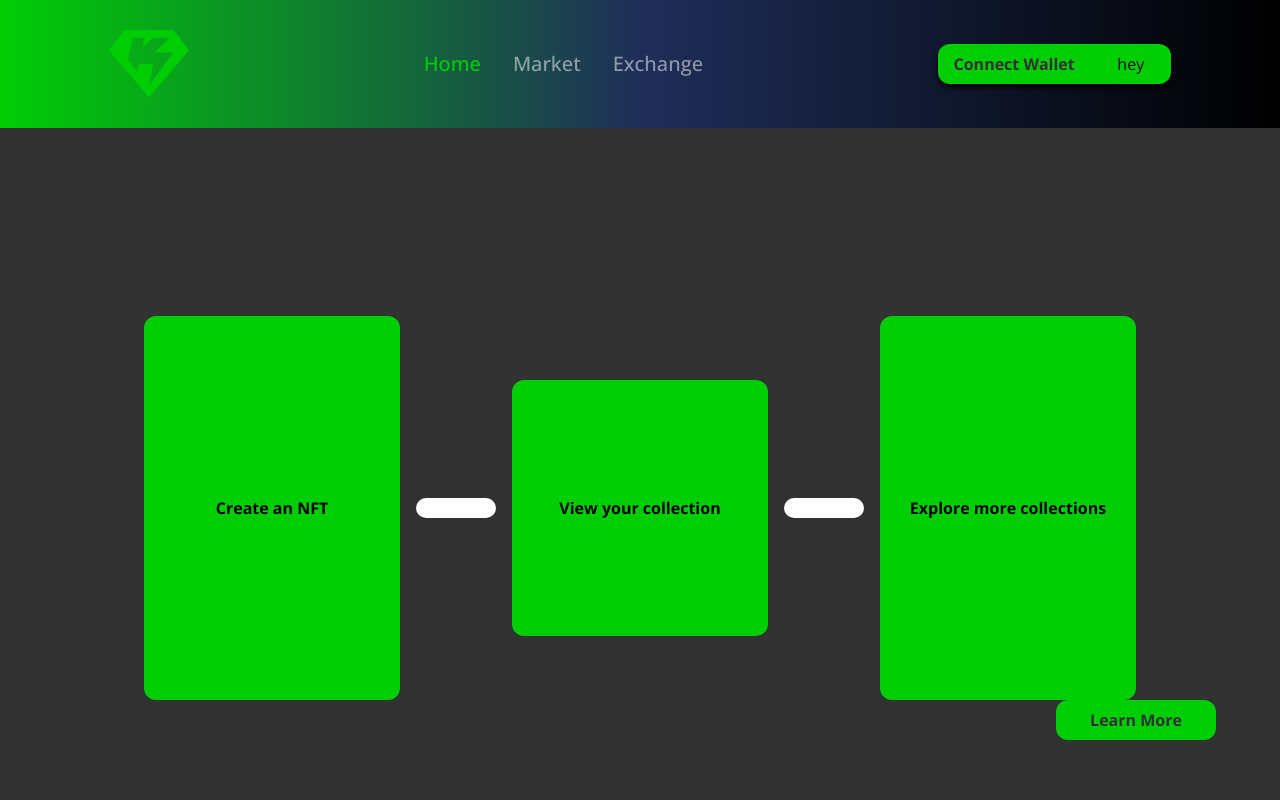
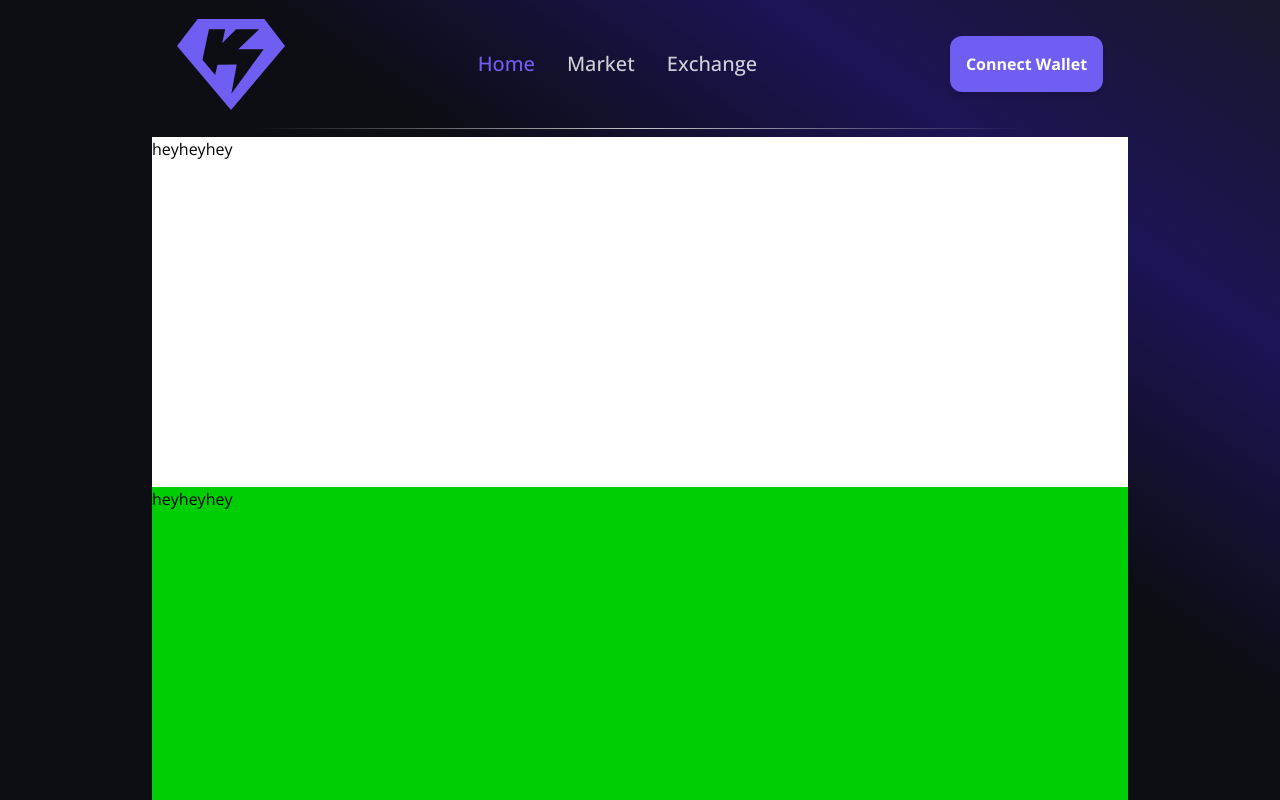
Before and after one commit to DeanShaked/Kryptonite, a React (Vite) app in the folder client/: page / in a window 1280 px wide. Shown: the top 800 px of the page. Built offline with nearby package versions, Linux system fonts and the light colour scheme.

Commit message:
refactor

```diff
--- a/client/src/App.jsx
+++ b/client/src/App.jsx
@@ -9,7 +9,7 @@ import ExchangeScreen from "./containers/ExchangeScreen/ExchangeScreen";
 
 const App = () => {
   return (
-    <div className="min-h-screen gradient-bg-welcome">
+    <div className="gradient-bg-home">
       <Navbar />
       <main>
         <Routes>
--- a/client/src/components/HomePartials/ExchangeInfo/ExchangeInfo.jsx
+++ b/client/src/components/HomePartials/ExchangeInfo/ExchangeInfo.jsx
@@ -4,13 +4,28 @@ import ExchangeInfoTable from "./ExchangeInfoTable";
 
 const ExchangeInfo = () => {
   return (
-    <section>
-      <div className="bg-green w-full my-5 flex space-y-4 justify-center items-center flex-col py-4">
-        <ExchangeInfoTable />
-        <ButtonElement title={'Learn More'} textColor={"green"} backgroundColor={"grey"} onClick={() => {}} />
+    <div className="container mx-auto bg-green h-[700px] flex flex-col  xl:flex-row my-2">
+      <div className="flex flex-row  bg-white w-full h-full">
+        <h1>hey</h1>
+        <h1>hey</h1>
+        <h1>hey</h1>
       </div>
-    </section>
+      <div className="flex flex-rowbg-black w-full h-full">
+        <h1>hey</h1>
+        <h1>hey</h1>
+        <h1>hey</h1>
+      </div>
+    </div>
   );
 };
 
 export default ExchangeInfo;
+
+{
+  /* <ButtonElement
+    title={"Learn More"}
+    textColor={"green"}
+    backgroundColor={"grey"}
+    onClick={() => {}}
+  /> */
+}
--- a/client/src/components/HomePartials/MarketInfo/MarketInfo.jsx
+++ b/client/src/components/HomePartials/MarketInfo/MarketInfo.jsx
@@ -5,19 +5,24 @@ const MarketInfo = () => {
   return (
     <section className="h-screen flex justify-center flex-col">
       <div className="flex min-h-max justify-center items-center space-x-4 flex-row">
-        <div className="bg-green w-64 h-96 flex items-center justify-center rounded-xl font-bold">
+        <div className="bg-purple w-64 h-96 flex items-center justify-center rounded-xl font-bold">
           <h1>Create an NFT</h1>
         </div>
         <div className="bg-white w-20 h-5 rounded-xl"></div>
-        <div className="bg-green w-64 h-64 flex items-center justify-center rounded-xl font-bold">
+        <div className="bg-purple w-64 h-64 flex items-center justify-center rounded-xl font-bold">
           <h1>View your collection</h1>
         </div>
         <div className="bg-white w-20 h-5 rounded-xl"></div>
-        <div className="bg-green w-64 h-96 flex items-center justify-center rounded-xl font-bold">
+        <div className="bg-purple w-64 h-96 flex items-center justify-center rounded-xl font-bold">
           <h1>Explore more collections</h1>
         </div>
       </div>
-      <ButtonElement title={'Learn More'} backgroundColor={"green"} textColor={"grey"} onClick={() => {}} />
+      {/* <ButtonElement
+        title={"Learn More"}
+        backgroundColor={"green"}
+        textColor={"grey"}
+        onClick={() => {}}
+      /> */}
     </section>
   );
 };
--- a/client/src/components/Navbar/Navbar.jsx
+++ b/client/src/components/Navbar/Navbar.jsx
@@ -15,18 +15,20 @@ const Navbar = () => {
   ));
 
   return (
-    <nav className="w-full items-center justify-around flex flex-row h-32 bg-gradient-to-r from-green via-primary to-black">
+    <>
+      <nav className="w-full items-center justify-evenly flex flex-row h-32">
         <div className="flex">
           <NavLink exact="true" to={"/"}>
-          <LogoSvg className="w-20 cursor-pointer" />
+            <LogoSvg className="w-[108px] cursor-pointer" />
           </NavLink>
         </div>
         <ul className="flex justify-center items-center p">{createNav}</ul>
-      <div className="flex items-center rounded-xl py-4 h-10 bg-green shadow-md shadow-black hover:transition-opacity hover:duration-300 hover:opacity-70 ">
-        <button className="text-grey font-bold px-4 ">Connect Wallet</button>
-        <button className="h-20 w-20 ">hey</button>
+        <div className="flex items-center rounded-xl py-4 h-14 bg-purple shadow-md hover:transition-opacity hover:duration-300 hover:opacity-70 ">
+          <button className="text-white font-bold px-4">Connect Wallet</button>
         </div>
       </nav>
+      <hr />
+    </>
   );
 };
 
--- a/client/src/components/Navbar/NavbarItem.jsx
+++ b/client/src/components/Navbar/NavbarItem.jsx
@@ -8,8 +8,8 @@ const NavbarItem = ({ title, route }) => {
       to={route}
       className={({ isActive }) =>
         isActive
-          ? "font-bold text-green"
-          : "font-bold text-white hover:text-green opacity-50 hover:opacity-100 "
+          ? "font-bold text-purple"
+          : "font-bold text-white hover:text-purple opacity-80 hover:opacity-100 "
       }
     >
       <li className="mx-4 cursor-pointer font-medium text-xl">{title}</li>
--- a/client/src/components/Reusable/ButtonElement.jsx
+++ b/client/src/components/Reusable/ButtonElement.jsx
@@ -1,8 +1,9 @@
 const ButtonElement = ({ title, backgroundColor, textColor, onClick }) => {
   return (
-      <div className="flex flex-row justify-end w-full px-16 hover:transition-opacity hover:duration-300 hover:opacity-70">
+    <div className="flex flex-row w-full px-16 hover:transition-opacity hover:duration-300 hover:opacity-70 justify-end">
       <button
-          onClick={onClick} className={`text-${textColor} bg-${backgroundColor} h-10 w-40 rounded-xl font-bold`}
+        onClick={onClick}
+        className={`text-${textColor} bg-${backgroundColor} h-10 w-40 rounded-xl font-bold`}
       >
         {title}
       </button>
--- a/client/src/containers/HomeScreen/HomeScreen.jsx
+++ b/client/src/containers/HomeScreen/HomeScreen.jsx
@@ -5,8 +5,8 @@ import MarketInfo from "../../components/HomePartials/MarketInfo/MarketInfo";
 const HomeScreen = () => {
   return (
     <div>
-      <MarketInfo />
       <ExchangeInfo />
+      {/* <MarketInfo /> */}
     </div>
   );
 };
--- a/client/src/index.css
+++ b/client/src/index.css
@@ -14,10 +14,40 @@ ul {
 body {
   -webkit-font-smoothing: antialiased;
   -moz-osx-font-smoothing: grayscale;
+
+  /* hide scrollbar properties */
+  -ms-overflow-style: none; /* for Internet Explorer, Edge */
+  scrollbar-width: none; /* for Firefox */
+  overflow-y: scroll;
 }
 
-.gradient-bg-welcome {
-  background-color: #323232;
+/* hide scrollbar properties */
+body::-webkit-scrollbar {
+  display: none; /* for Chrome, Safari, and Opera */
+}
+
+/* Fading hr */
+hr {
+  border: 0;
+  margin: 0 auto !important;
+  width: 60% !important;
+  height: 1px !important;
+  background-image: linear-gradient(
+    to right,
+    rgba(255, 255, 255, 0),
+    rgba(255, 255, 255, 0.75),
+    rgba(255, 255, 255, 0)
+  );
+}
+/* General background color */
+.gradient-bg-home {
+  background-color: #18182c;
+  background-image: linear-gradient(
+    to top right,
+    #0d0d14 60%,
+    #1e126ba8,
+    #18182c
+  );
 }
 
 @tailwind base;
--- a/client/tailwind.config.js
+++ b/client/tailwind.config.js
@@ -1,42 +1,42 @@
 module.exports = {
-  content: ['./src/**/*.{js,jsx,ts,tsx}'],
+  content: ["./src/**/*.{js,jsx,ts,tsx}"],
   theme: {
     screens: {
-      sm: '480px',
-      md: '768px',
-      lg: '976px',
-      xl: '1440px',
+      sm: "480px",
+      md: "768px",
+      lg: "976px",
+      xl: "1440px",
     },
     colors: {
-      primary: '#1f2e59',
-      royal: '#003FF7',
-      regular: '#676D85',
-      black: '#000000',
-      cyan: '#34D9C5',
-      grey: '#323232',
-      secondary: 'unknown',
-      warning: '#f03800',
-      greyish: '#dbdbdb',
-      light: '#F6F7F8',
-      dark: 'unknown',
-      placeholder: '#c7c7cd',
-      white: '#fff',
-      transparent: '#ffffff00',
-      categoryBgInactive: '#f8f8f8',
-      categoryBgActive: '#34D9C5',
-      categoryText: '#9CA2AF',
-      numberPad: '#0B2349',
-      purple: '#5526c1',
-      yellow: '#fed505',
-      green: '#00ce05',
-      lightGreen: '#5f9A0',
-      normalGreen: '#23ce67',
-      darkGreen: '#008621',
-      darkerGreen: '#08442F',
+      primary: "#1f2e59",
+      royal: "#003ff7",
+      regular: "#676d85",
+      black: "#000000",
+      cyan: "#34D9C5",
+      grey: "#323232",
+      secondary: "unknown",
+      warning: "#f03800",
+      greyish: "#dbdbdb",
+      light: "#F6F7F8",
+      dark: "unknown",
+      placeholder: "#c7c7cd",
+      white: "#fff",
+      transparent: "#ffffff00",
+      categoryBgInactive: "#f8f8f8",
+      categoryBgActive: "#34D9C5",
+      categoryText: "#9CA2AF",
+      numberPad: "#0B2349",
+      purple: "#705df2",
+      yellow: "#fed505",
+      green: "#00ce05",
+      lightGreen: "#5f9A0",
+      normalGreen: "#23ce67",
+      darkGreen: "#008621",
+      darkerGreen: "#08442F",
     },
     fontFamily: {
-      sans: ['Graphik', 'sans-serif'],
-      serif: ['Merriweather', 'serif'],
+      sans: ["Graphik", "sans-serif"],
+      serif: ["Merriweather", "serif"],
     },
 
     extend: {},
```
Also changed, not shown: client/assets/images/logo.svg. Lines whose indentation alone changed are shown as unchanged.
